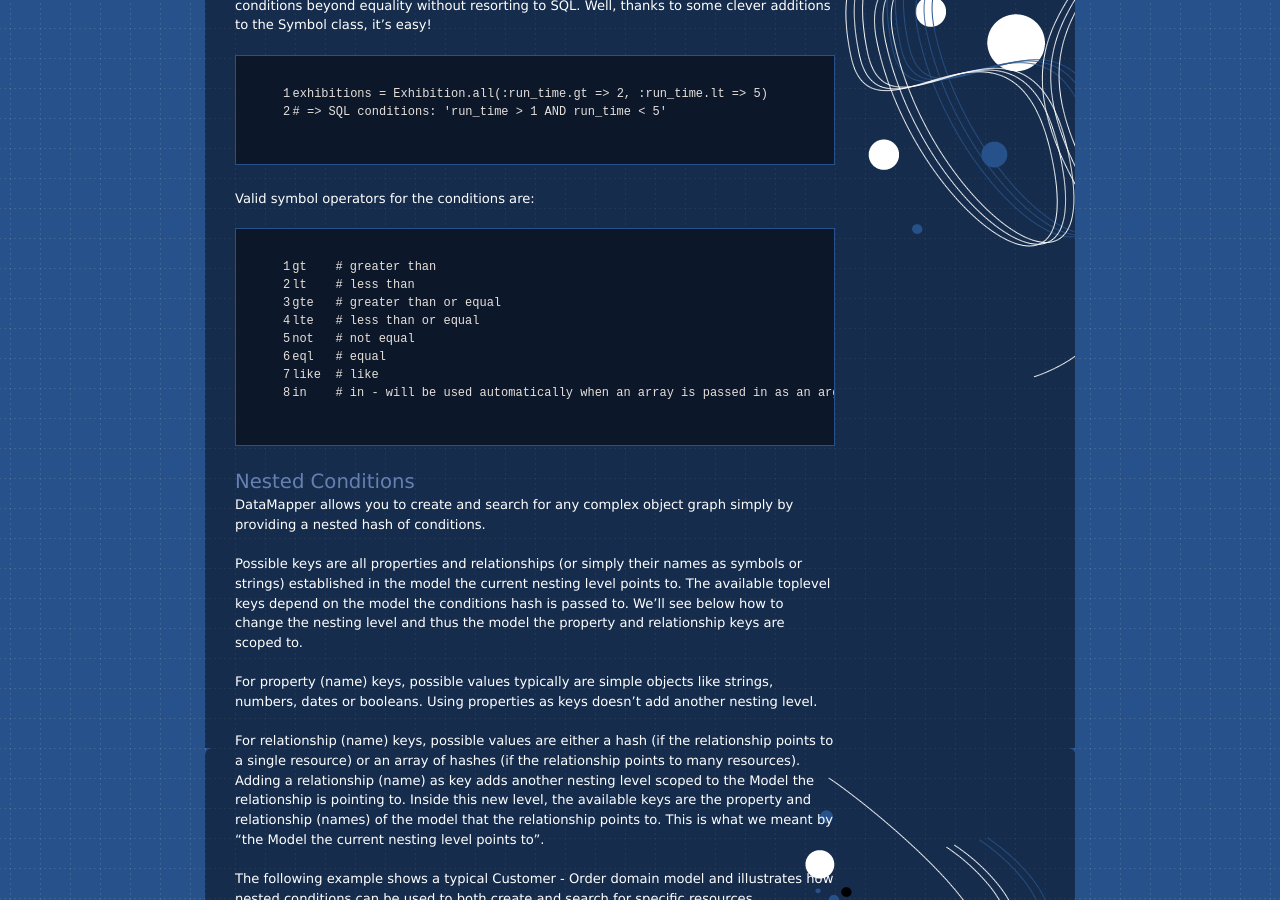
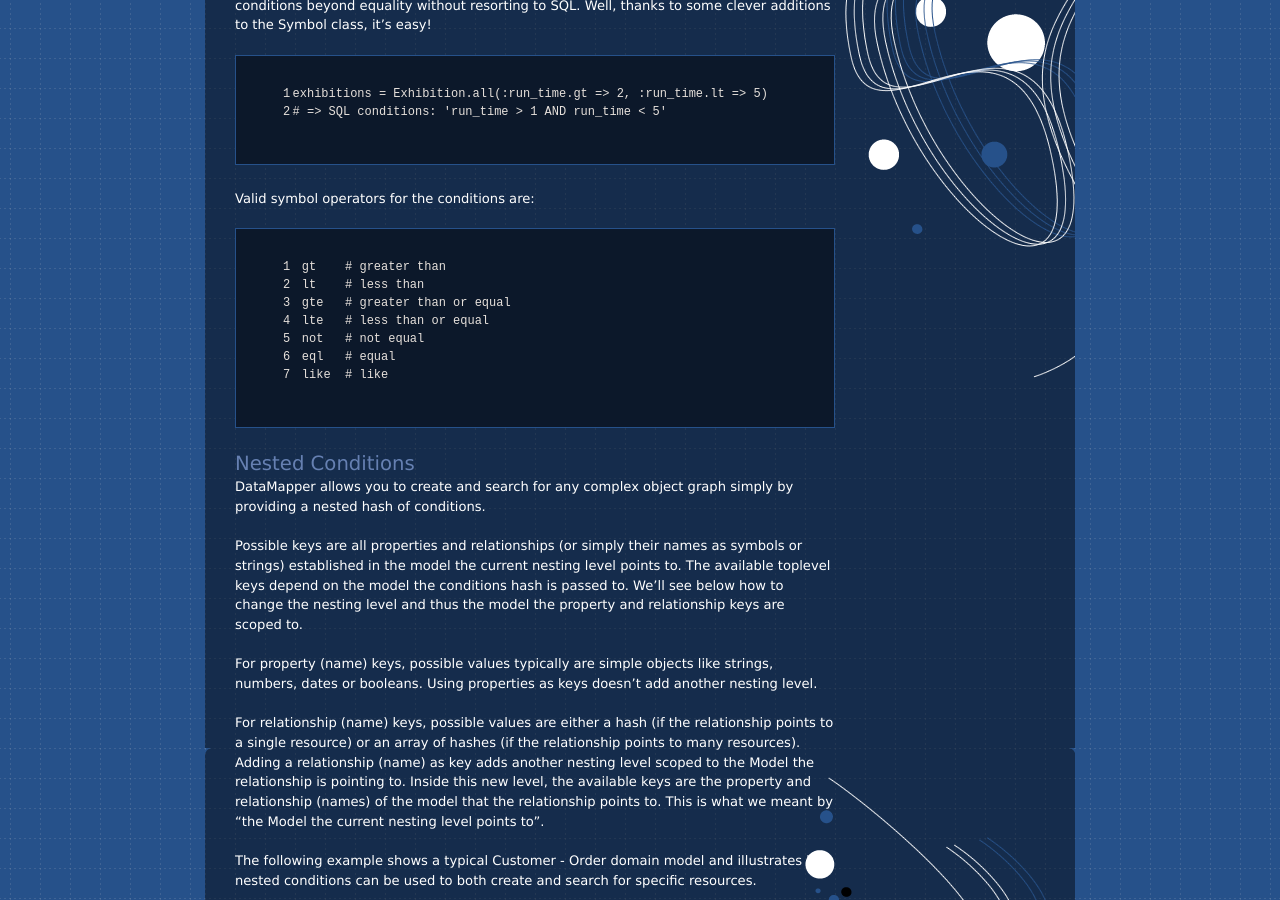
Before and after one commit to datamapper/datamapper.github.com, a Jekyll site: the page built from docs/find.markdown, in a window 1280 px wide and 900 px high, scrolled down 1381 px. Built offline with Jekyll 4.4.1, drawn with Linux system fonts in a browser that asks for light colours.

Commit message:
The .in operation should never be used with finder arguments
* When an Enumerable object is passed in (other than String in 1.8.6),
  it will automatically act as if an IN query is needed. The only
  exception to this is when a Range is provided, a BETWEEN query is
  executed with RDBMS adapters.

```diff
--- a/docs/find.markdown
+++ b/docs/find.markdown
@@ -85,7 +85,6 @@ lte   # less than or equal
 not   # not equal
 eql   # equal
 like  # like
-in    # in - will be used automatically when an array is passed in as an argument
 {% endhighlight %}
 
 Nested Conditions
```
